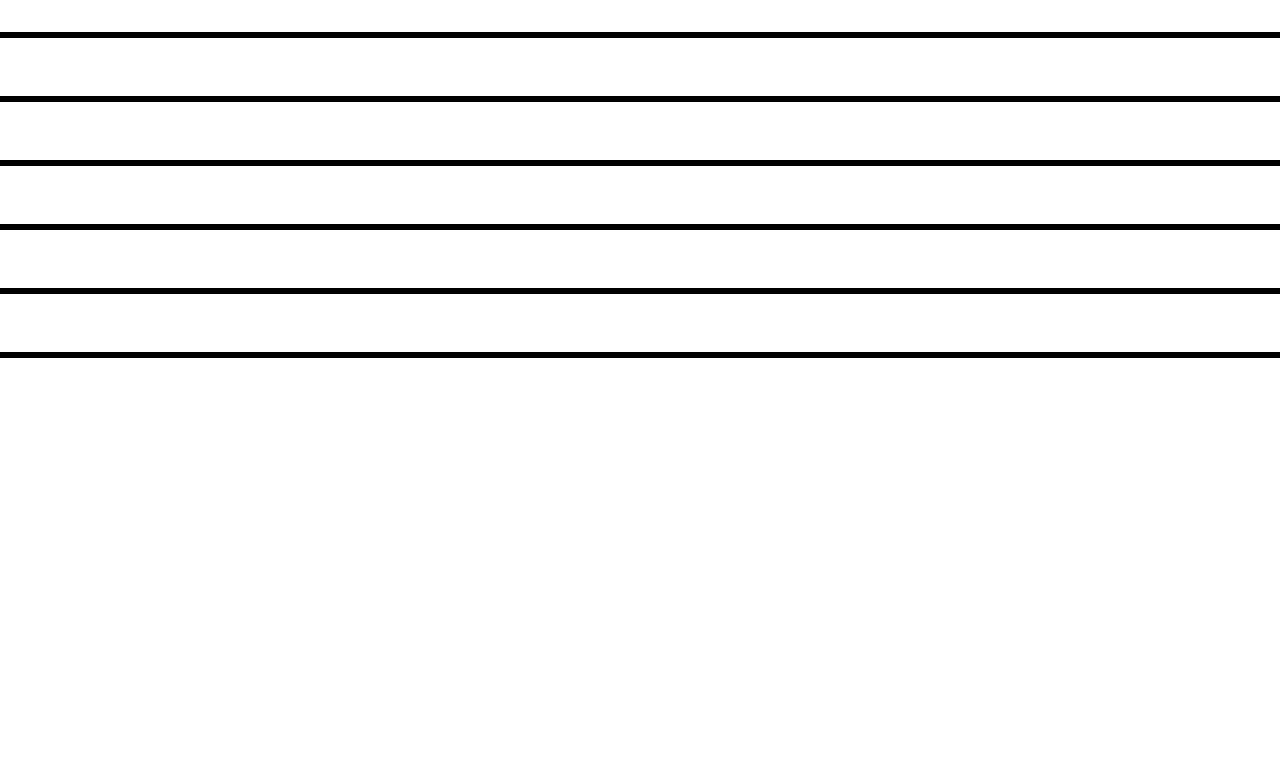
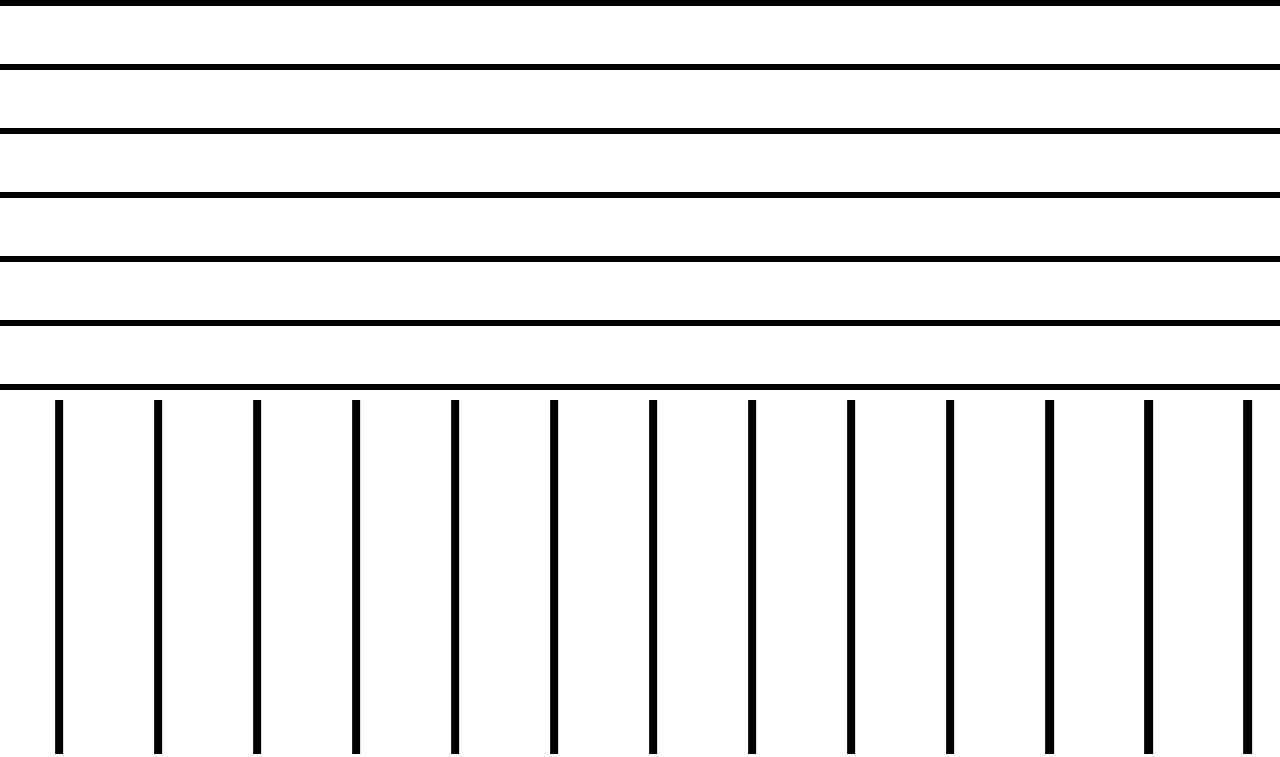
Before and after one commit to vince19972/Chicken-Parrot-Sparrow, a Vue app: page / in a window 1280 px wide. Shown: the part 2000-2757 px from the top of the page. Before the commit the page ends 2400 px from the top, so only its background shows below. Built offline with nearby package versions, Linux system fonts and the light colour scheme.

Commit message:
[chicken] add stack to grid module

```diff
--- a/src/components/partials/ChickenGrid.vue
+++ b/src/components/partials/ChickenGrid.vue
@@ -13,6 +13,9 @@
         <Stack />
       </div>
     </div>
+    <div class="grid-v -full-height">
+      <Slaughter />
+    </div>
   </div>
 </template>
 
@@ -21,12 +24,14 @@ import { Component, Vue } from "vue-property-decorator";
 import Produce from "@/components/comps/Chicken/Produce.vue";
 import Selection from "@/components/comps/Chicken/Selection.vue";
 import Stack from "@/components/comps/Chicken/Stack.vue";
+import Slaughter from "@/components/comps/Chicken/Slaughter.vue";
 
 @Component({
   components: {
     Produce,
     Selection,
-    Stack
+    Stack,
+    Slaughter
   }
 })
 export default class ChickenGrid extends Vue {}
```
